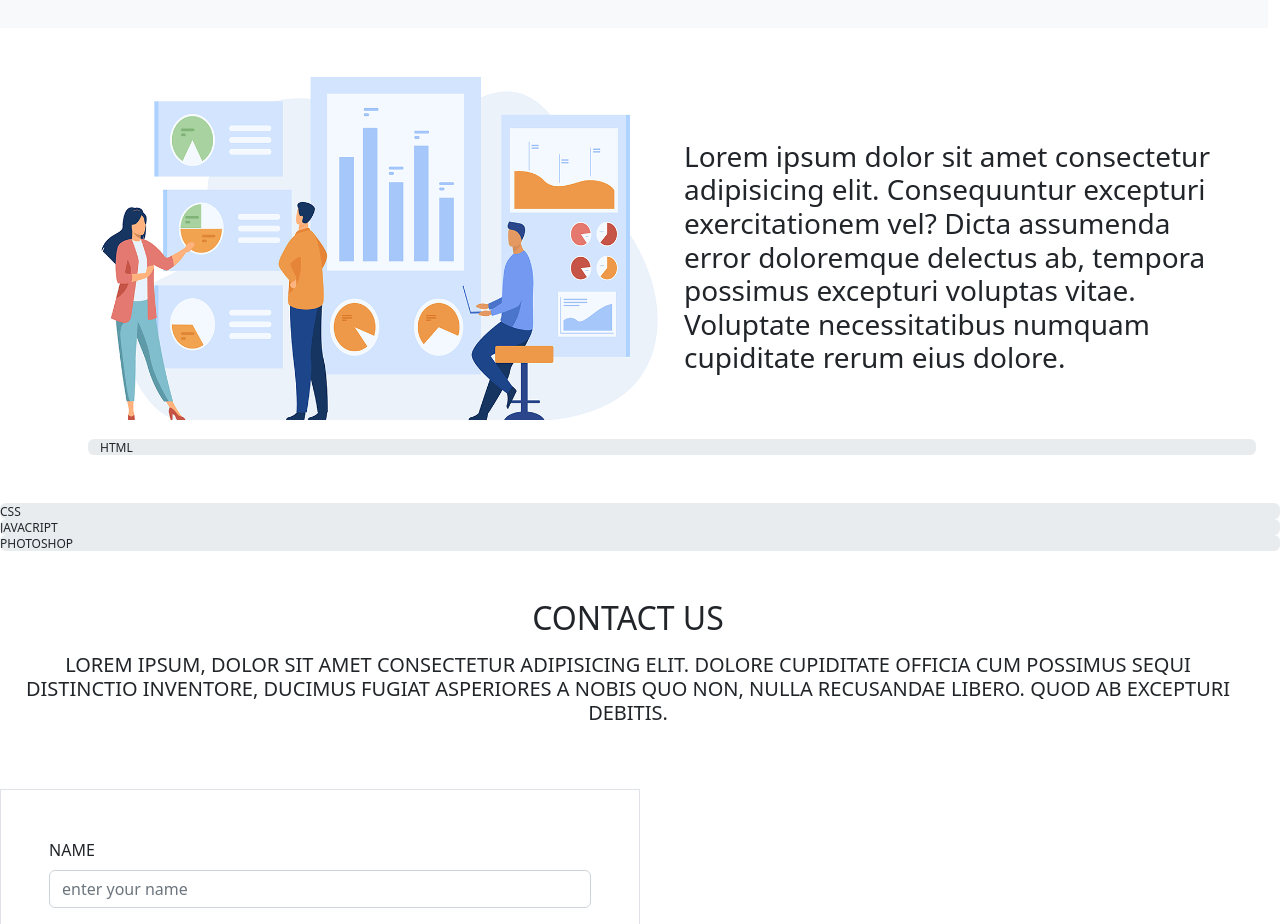
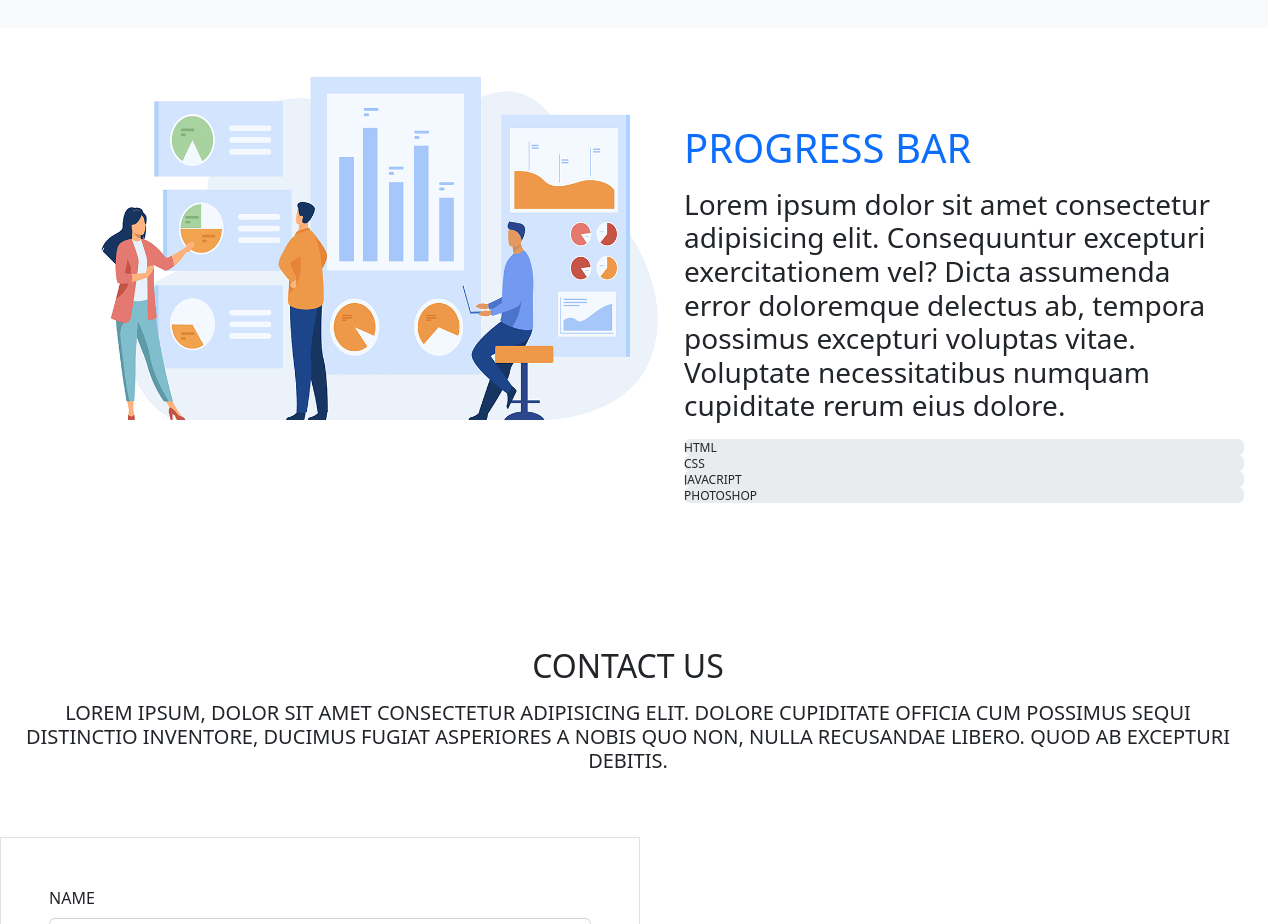
Before and after one commit to preciousjohnson01/my-first-repost, a plain HTML site: page bootstrap.html in a window 1280 px wide. Shown: the part 2460-3384 px from the top of the page. Drawn offline with Linux system fonts and the light colour scheme.

Commit message:
progressbar created

```diff
--- a/bootstrap.html
+++ b/bootstrap.html
@@ -208,8 +208,9 @@
       <img src="images/skills.png" class="img-fluid" width="100%" height="80%">
     </div>
     <div class="col-sm-12 col-md-6 col-lg-6 py-5">
+      <h1 class="text-uppercase text-primary">Progress bar</h1>
       <p><h3>Lorem ipsum dolor sit amet consectetur adipisicing elit. Consequuntur excepturi exercitationem vel? Dicta assumenda error doloremque delectus ab, tempora possimus excepturi voluptas vitae. Voluptate necessitatibus numquam cupiditate rerum eius dolore.</h3></p>
-    </div>
+    <div>
     <div class="progress">
       <div class="progress-bar" role="progressbar" aria-label= "Animated striped example" aria-valuenow="75" aria-valuemin="0" aria-valuemax="100" style width="75%"></div>
     <p>HTML</p></div>
@@ -226,8 +227,10 @@
       <div class="progress-bar" role="progressbar" aria-label= "Animated striped example"  aria-valuenow="75" aria-valuemin="0" aria-valuemax="100" style width="75%"></div>
     <p>PHOTOSHOP</p>
   </div>
+</div>
+</div>
   </div>
- </div>
+
 
 <!-- form -->
   <div class="row container-fluid py-5">
```
